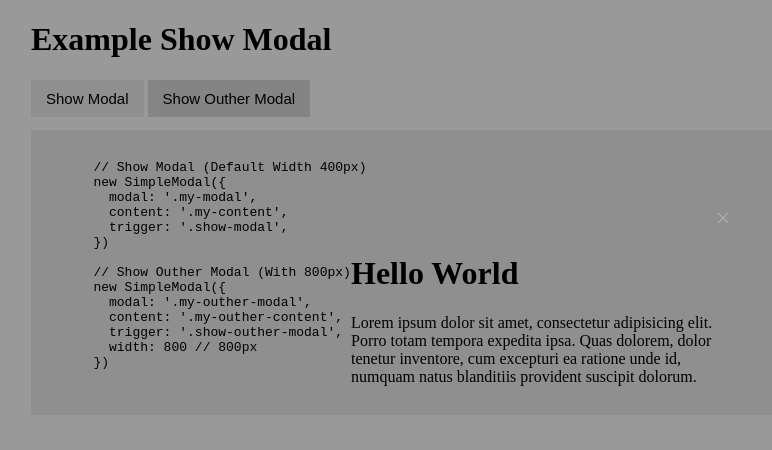
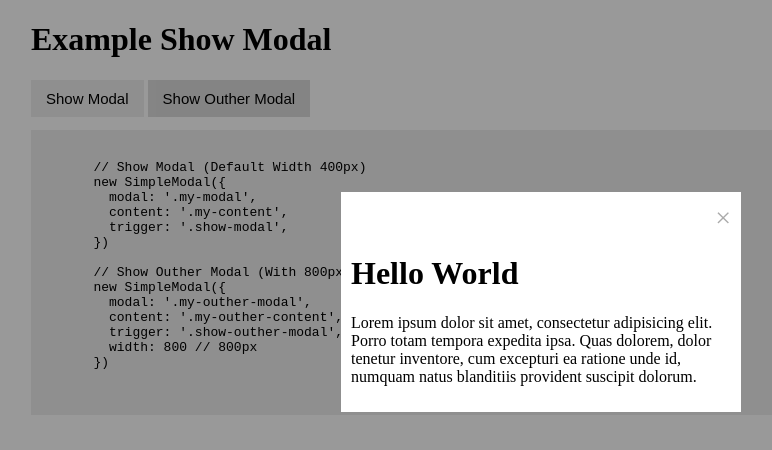
Before and after one commit to tutorjs/simple-modal, a website: page index.html in a window 1280 px wide. Both pictures are taken after a click on the button "Show Modal". Shown: the whole page, without its empty margins (99-871 px from the left). Drawn offline with Linux system fonts and the light colour scheme.

Commit message:
MODIFIED: tydi and add comment

```diff
--- a/index.html
+++ b/index.html
@@ -97,7 +97,6 @@
       modal: '.my-modal',
       content: '.my-content',
       trigger: '.show-modal',
-      background: 'tranparent'
     })
 
     // My Outher Modal
--- a/src/css/simple-modal.css
+++ b/src/css/simple-modal.css
@@ -4,8 +4,8 @@
 */
 
 *,
-*:after,
-*:before {
+*::after,
+*::before {
   box-sizing: border-box;
 }
 
@@ -43,6 +43,8 @@ body {
   color: #ddd;
 }
 
-.clear {
+.clear::after {
+  content: " ";
   clear: both;
+  display: table;
 }
--- a/src/js/simple-modal.js
+++ b/src/js/simple-modal.js
@@ -19,20 +19,20 @@
     return element.querySelectorAll(selector);
   }
 
-  function createModalContent() {
+  function createModalContentElement() {
     var modalContent = document.createElement('div');
     modalContent.classList.add('modal-content');
     return modalContent;
   }
 
-  function createSpanClose() {
+  function createSpanCloseElement() {
     var spanClose = document.createElement('span');
     spanClose.classList.add('close');
     spanClose.innerHTML = '&times;';
     return spanClose;
   }
 
-  function createClear() {
+  function createClearElement() {
     var clear = document.createElement('div');
     clear.classList.add('clear');
     return clear;
@@ -40,19 +40,23 @@
 
   function configModal(options) {
 
+    // Get all options
     this.options = Object.assign({}, options);
 
+    // Get width options
     this.width = this.options.width || 400;
 
+    // Get background options
     this.background = this.options.background || '#FFF';
 
     this.wrapModalContent = this.wrapModalContent.bind(this);
 
-    this.makeModal();
+    // render modal
+    this.renderModal();
 
   };
 
-  configModal.prototype.makeModal = function makeModal() {
+  configModal.prototype.renderModal = function renderModal() {
 
     // Add class modal
     var modal = el(this.options.modal);
@@ -80,13 +84,15 @@
 
   configModal.prototype.wrapModalContent = function wrapModalContent(children) {
     var fragmentModalContent = document.createDocumentFragment();
-    var modalContent = createModalContent();
+    var modalContent = createModalContentElement();
+
+    // Styling
     modalContent.style.width = this.width + 'px';
     modalContent.style.background = this.background;
 
     Array.prototype.forEach.call(children, function(e) {
-      modalContent.appendChild(createSpanClose());
-      modalContent.appendChild(createClear());
+      modalContent.appendChild(createSpanCloseElement());
+      modalContent.appendChild(createClearElement());
       modalContent.appendChild(e);
       fragmentModalContent.appendChild(modalContent);
     });
```
